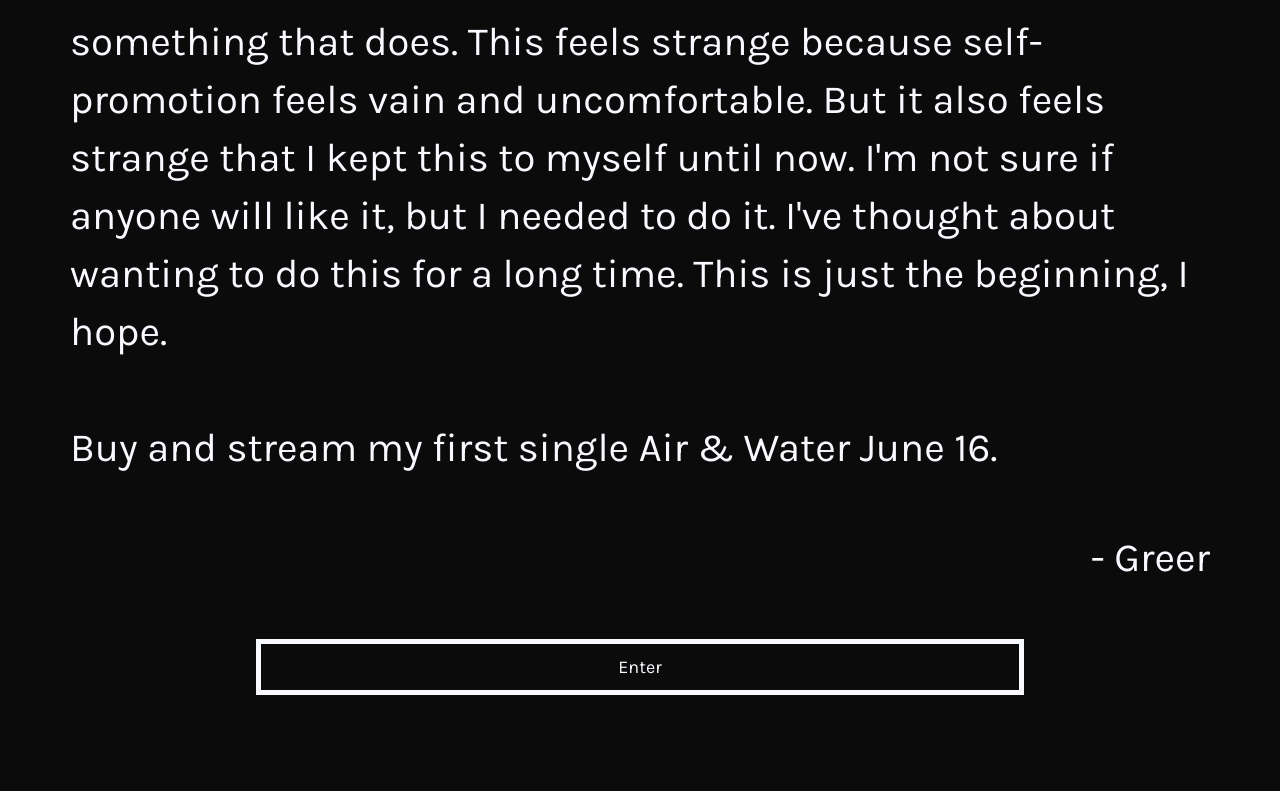
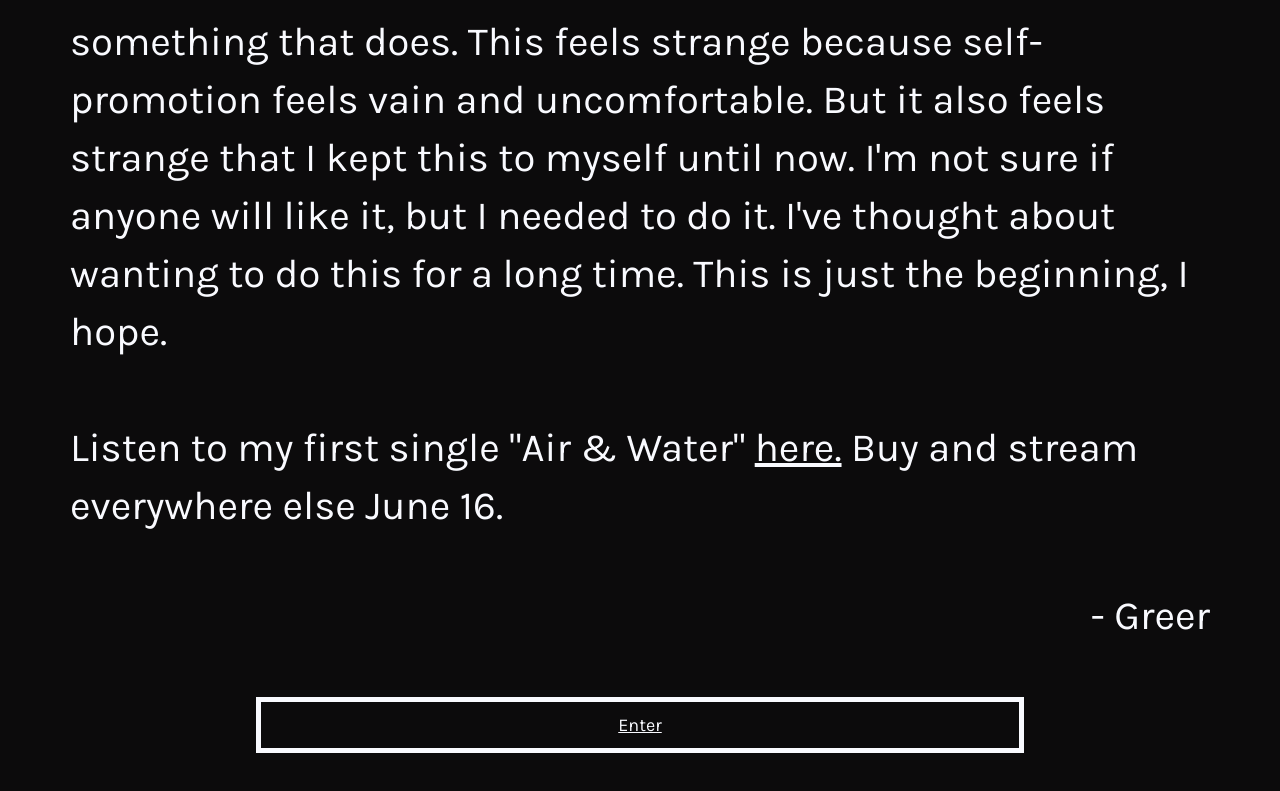
Before and after one commit to baileycmiller/iamgreer, a website: page index.html in a window 1280 px wide. Shown: the part 579-1370 px from the top of the page. Before the commit the page ends 1344 px from the top, so only its background shows below. Drawn offline with Linux system fonts and the light colour scheme.

Commit message:
make updates

```diff
--- a/index.html
+++ b/index.html
@@ -17,7 +17,7 @@
 		<p class="landing-page__body">
 			I've been keeping something from you. It may not seem like much, but it took a long time to convince myself it was worth doing and sharing with people. I've been making music in secret for several months. I've been toying with the idea of telling you about it but decided to keep it to myself. I picked the name Greer because I didn't want to use my own. It felt right for some reason. I've been talking myself out of this every day for months. I have to give myself reasons why something I could make would matter because it seems so hard to make something that does. This feels strange because self-promotion feels vain and uncomfortable. But it also feels strange that I kept this to myself until now. I'm not sure if anyone will like it, but I needed to do it. I've thought about wanting to do this for a long time. This is just the beginning, I hope.<br /><br />
 
-			Buy and stream my first single Air & Water June 16.
+			Listen to my first single "Air & Water" <a href="https://www.stereofox.com/premiere-greer-air-water/" class="light-link">here.</a> Buy and stream everywhere else June 16.
 		</p>
 		<p class="landing-page__body landing-page__body--right">
 			- Greer
--- a/stylesheets/scss/base/_home.scss
+++ b/stylesheets/scss/base/_home.scss
@@ -12,7 +12,7 @@ img {
 }
 
 a {
-  text-decoration: none;
+  text-decoration: underline;
   color: $black;
 
   &:hover, &:focus {
--- a/stylesheets/scss/base/_index.scss
+++ b/stylesheets/scss/base/_index.scss
@@ -42,3 +42,8 @@
     }
   }
 }
+
+.light-link {
+  color: $white;
+  text-decoration: underline;
+}
```
Also changed, not shown: home.html (+2 -1 lines), stylesheets/css/application.css.
